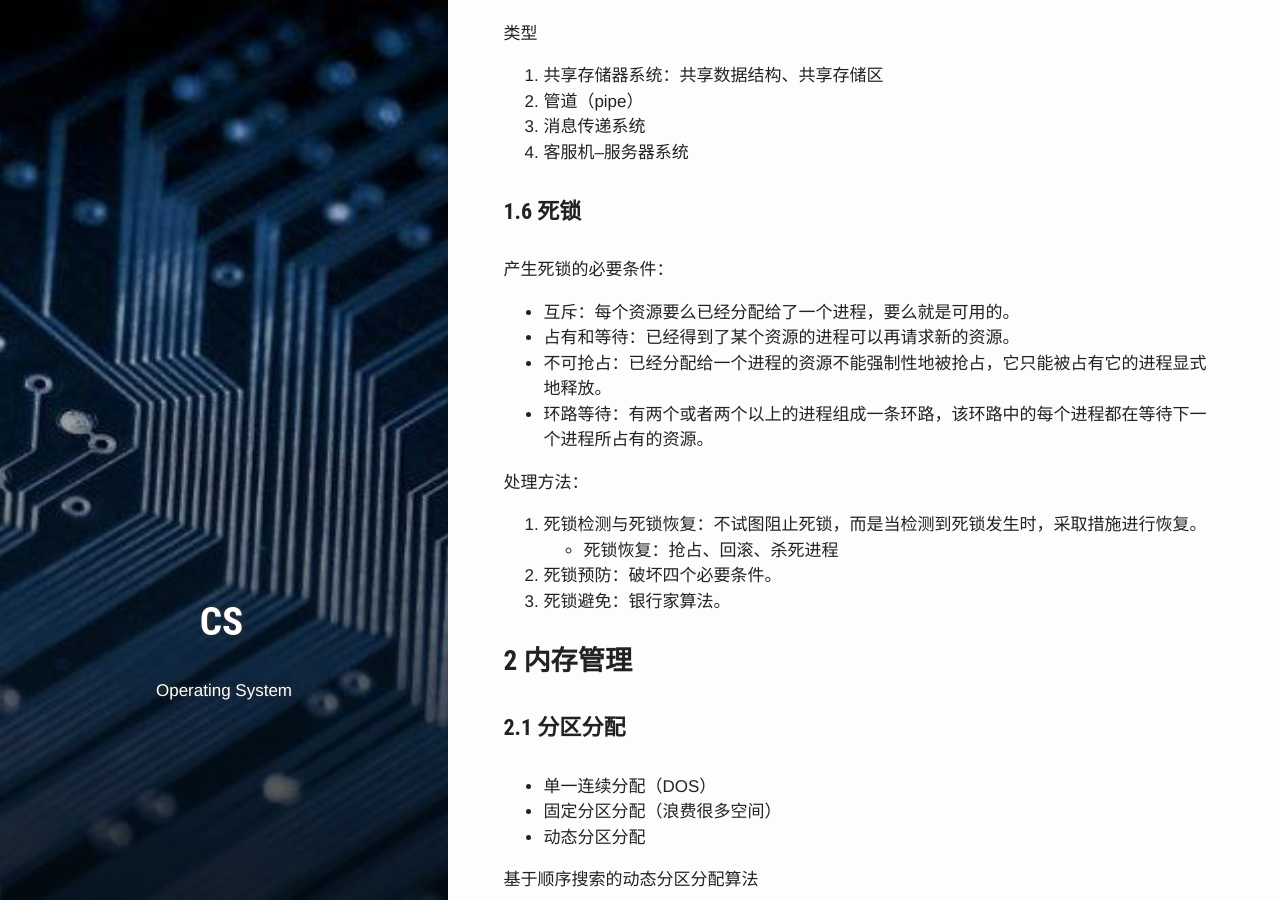
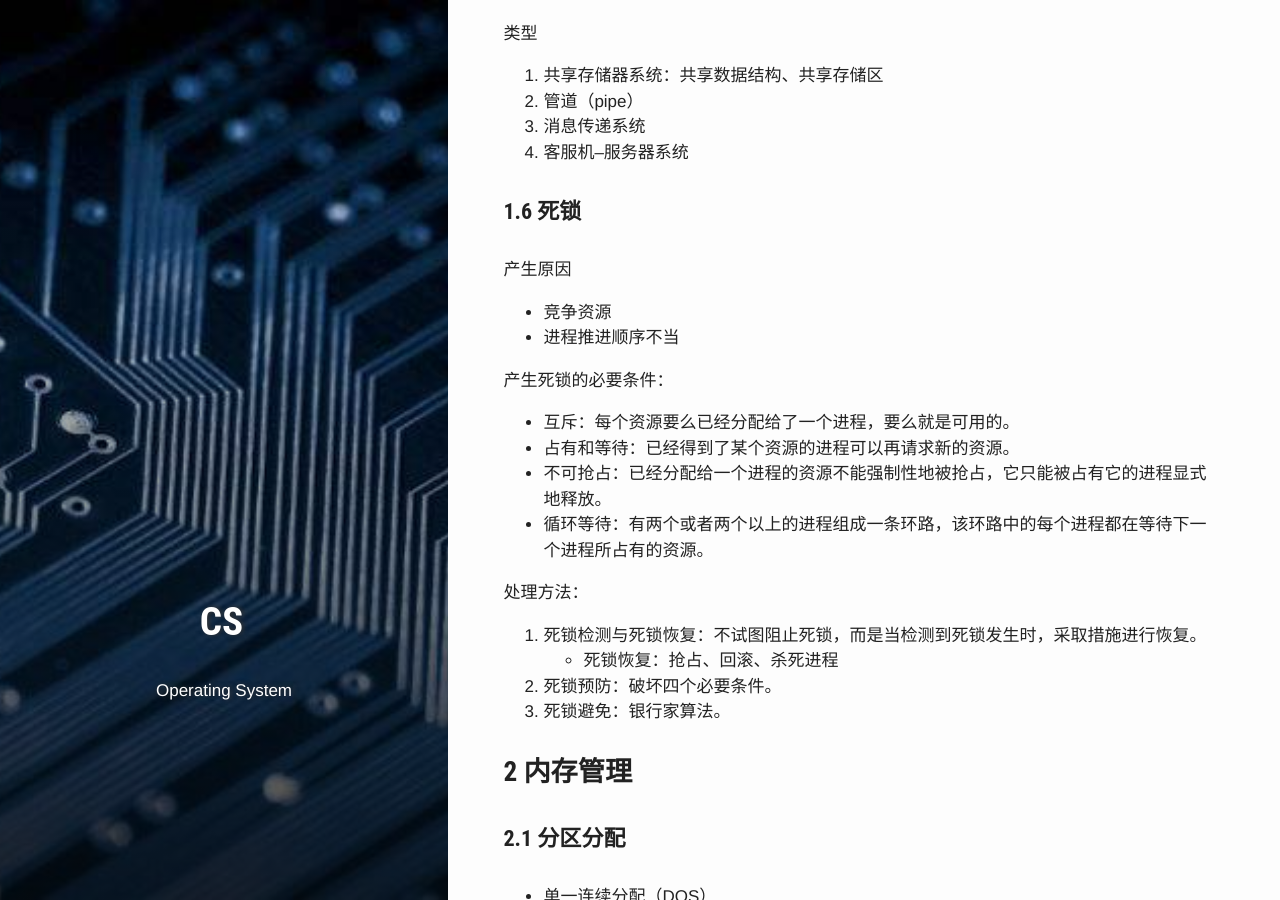
Before and after one commit to PetePro/PetePro.github.io, a Jekyll site: the page built from _posts/ComputerScience/2019-09-01-operating-system.markdown, in a window 1280 px wide and 900 px high, scrolled down 2888 px. Built offline with Jekyll 4.4.1, drawn with Linux system fonts in a browser that asks for light colours; some web fonts are replaced.

Commit message:
20200416

```diff
--- a/_posts/ComputerScience/2019-09-01-computer-networking.markdown
+++ b/_posts/ComputerScience/2019-09-01-computer-networking.markdown
@@ -148,6 +149,10 @@ IP 数据报
 - 数据区
 
 ![](/assets/images/2019/IP数据报.png)
+
+**子网掩码**是在 IPv4 地址资源紧缺的背景下为了解决 IP 地址分配而产生的虚拟 IP 技术。
++ 工作过程：将 32 位的子网掩码与 IP 地址进行二进制按位*与*运算得到的便是网络地址；将子网掩码二进制按位取反，然后 IP 地址进行按位*与*运算，得到的就是主机地址。
++ 划分方式：根据子网数、根据主机数。
 
 网络地址转换 NAT：专用网内部的主机使用本地 IP 地址又想和互联网上的主机通信时，可以使用 NAT 来将本地 IP 转换为全球 IP。
 
--- a/_posts/ComputerScience/2019-09-01-operating-system.markdown
+++ b/_posts/ComputerScience/2019-09-01-operating-system.markdown
@@ -92,11 +92,15 @@ bg: "CS.jpg"
 4. 客服机–服务器系统
 
 #### 1.6 死锁
+产生原因
+- 竞争资源
+- 进程推进顺序不当
+
 产生死锁的必要条件：
 - 互斥：每个资源要么已经分配给了一个进程，要么就是可用的。
 - 占有和等待：已经得到了某个资源的进程可以再请求新的资源。
 - 不可抢占：已经分配给一个进程的资源不能强制性地被抢占，它只能被占有它的进程显式地释放。
-- 环路等待：有两个或者两个以上的进程组成一条环路，该环路中的每个进程都在等待下一个进程所占有的资源。
+- 循环等待：有两个或者两个以上的进程组成一条环路，该环路中的每个进程都在等待下一个进程所占有的资源。
 
 处理方法：
 1. 死锁检测与死锁恢复：不试图阻止死锁，而是当检测到死锁发生时，采取措施进行恢复。
--- a/_posts/ComputerScience/2019-11-22-system-design.markdown
+++ b/_posts/ComputerScience/2019-11-22-system-design.markdown
@@ -48,7 +48,9 @@ bg: "CS.jpg"
 
 ***本地消息表***与业务数据表处于同一个数据库中，这样就能利用本地事务来保证在对这两个表的操作满足事务特性，并且使用了消息队列来保证最终一致性。
 
-***CAP***：分布式系统不可能同时满足一致性（C：Consistency）、可用性（A：Availability）和分区容忍性（P：Partition Tolerance），最多只能同时满足其中两项。在分布式系统中，分区容忍性必不可少，因为需要总是假设网络是不可靠的。因此，CAP 理论实际上是要在可用性和一致性之间做权衡。
+***CAP***：分布式系统不可能同时满足**一致性（C：Consistency）**、**可用性（A：Availability）**和**分区容忍性（P：Partition Tolerance）**，最多只能同时满足其中两项。在分布式系统中，分区容忍性必不可少，因为需要总是假设网络是不可靠的。因此，CAP 理论实际上是要在可用性和一致性之间做权衡。
+
+幂等性：一个操作任意多次执行所产生的影响均与一次执行的影响相同。
 
 ***BASE***：基本可用（Basically Available）、软状态（Soft State）和最终一致性（Eventually Consistent）。BASE 理论是对 CAP 中一致性和可用性权衡的结果——即使无法做到强一致性，但每个应用都可以根据自身业务特点，采用适当的方式来使系统达到最终一致性。
 
```
Also changed, not shown: other parts of _posts/ComputerScience/2019-09-01-computer-networking.markdown (+1 -0 lines).
